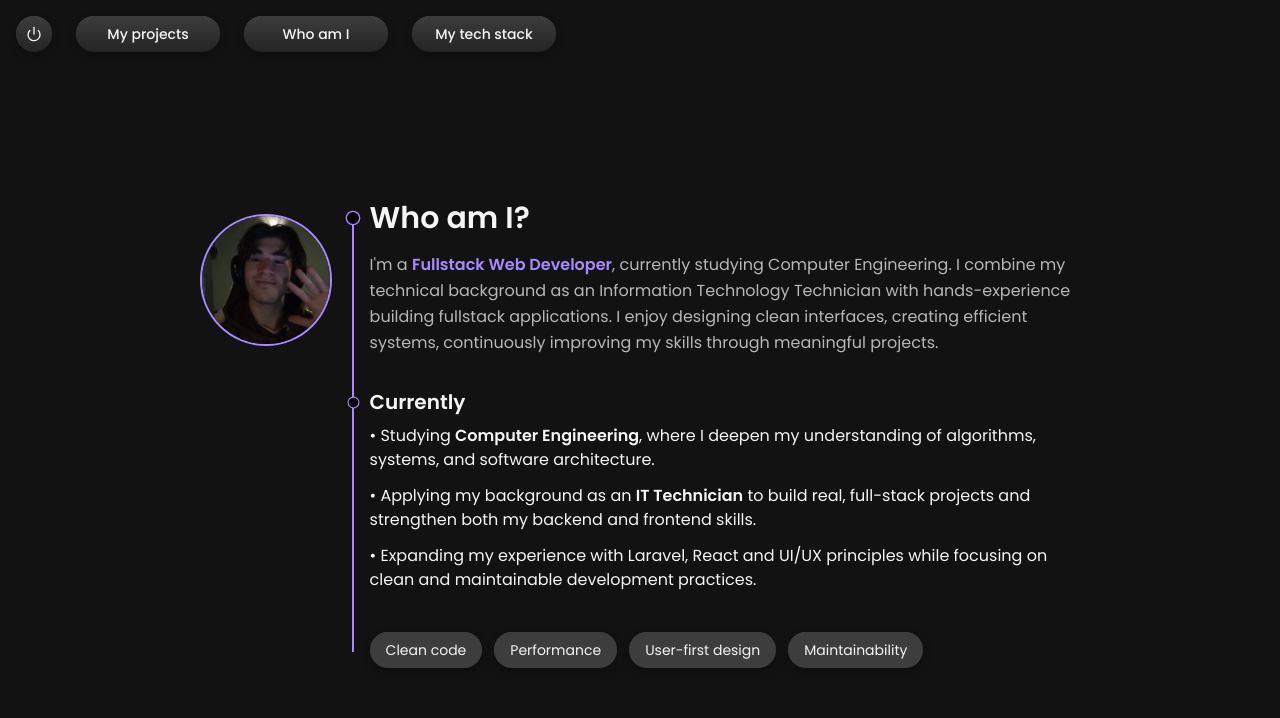
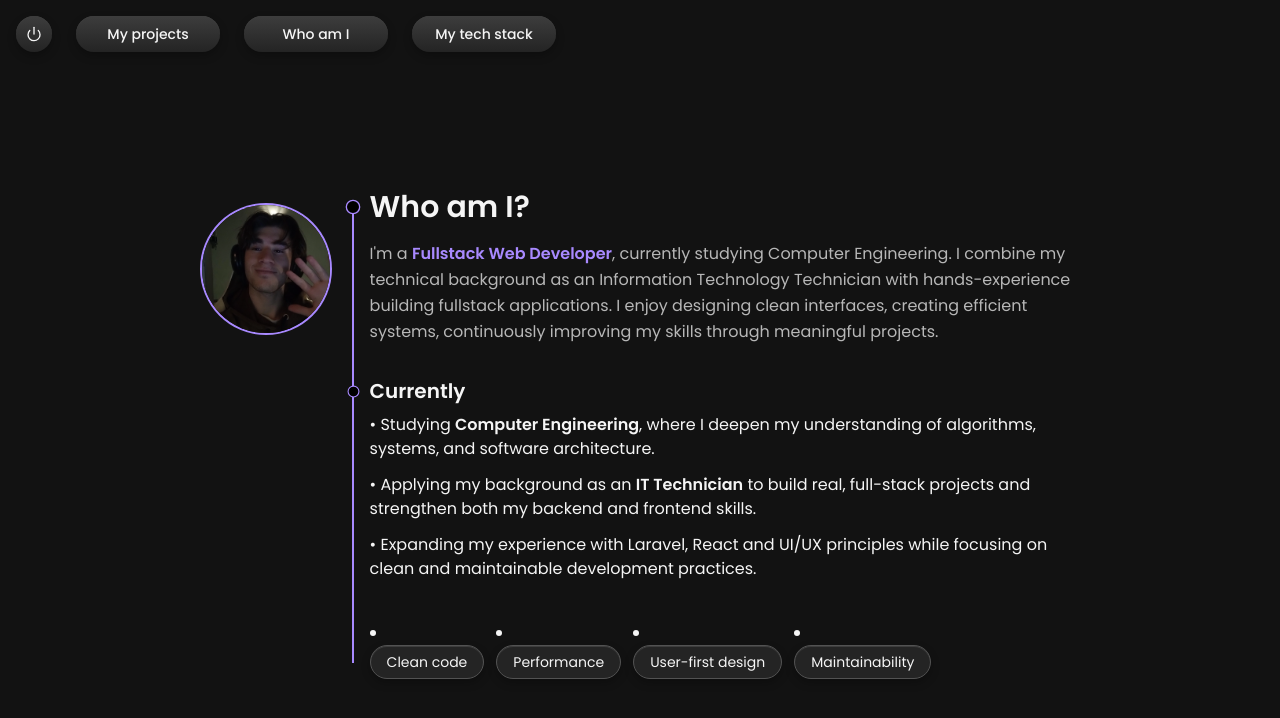
Before and after one commit to Rusiton/portfolio, a React (Vite) app: page /about in a window 1280 px wide. Shown: the top 718 px of the page. Built offline with nearby package versions, Linux system fonts and the light colour scheme.

Commit message:
Update chip style

```diff
--- a/src/components/ui/chip.tsx
+++ b/src/components/ui/chip.tsx
@@ -4,8 +4,8 @@ interface ChipOptions {
 
 export default function Chip({ text }: ChipOptions) {
     return (
-        <li className="py-2 px-4 rounded-full bg-muted shadows grid place-content-center transition-all hover:-translate-y-1 hover:opacity-90">
+        <div className="flex items-center gap-2 px-4 py-1.5 rounded-full bg-card border border-lightest-onyx/20 text-foreground shadows text-sm shadow-sm hover:bg-lighter-onyx transition-colors">
             <span className="text-sm">{ text }</span>
-        </li>
+        </div>
     )
 }
--- a/src/pages/AboutScreen.tsx
+++ b/src/pages/AboutScreen.tsx
@@ -75,10 +75,9 @@ export default function AboutScreen() {
                             <div className="mt-10 flex flex-wrap gap-3">
                             {["Clean code", "Performance", "User-first design", "Maintainability"].map(
                                 (item) => (
-                                <Chip
-                                    key={item}
-                                    text={item}
-                                />
+                                    <li key={item}>
+                                        <Chip text={item} />
+                                    </li>
                                 )
                             )}
                             </div>
```
